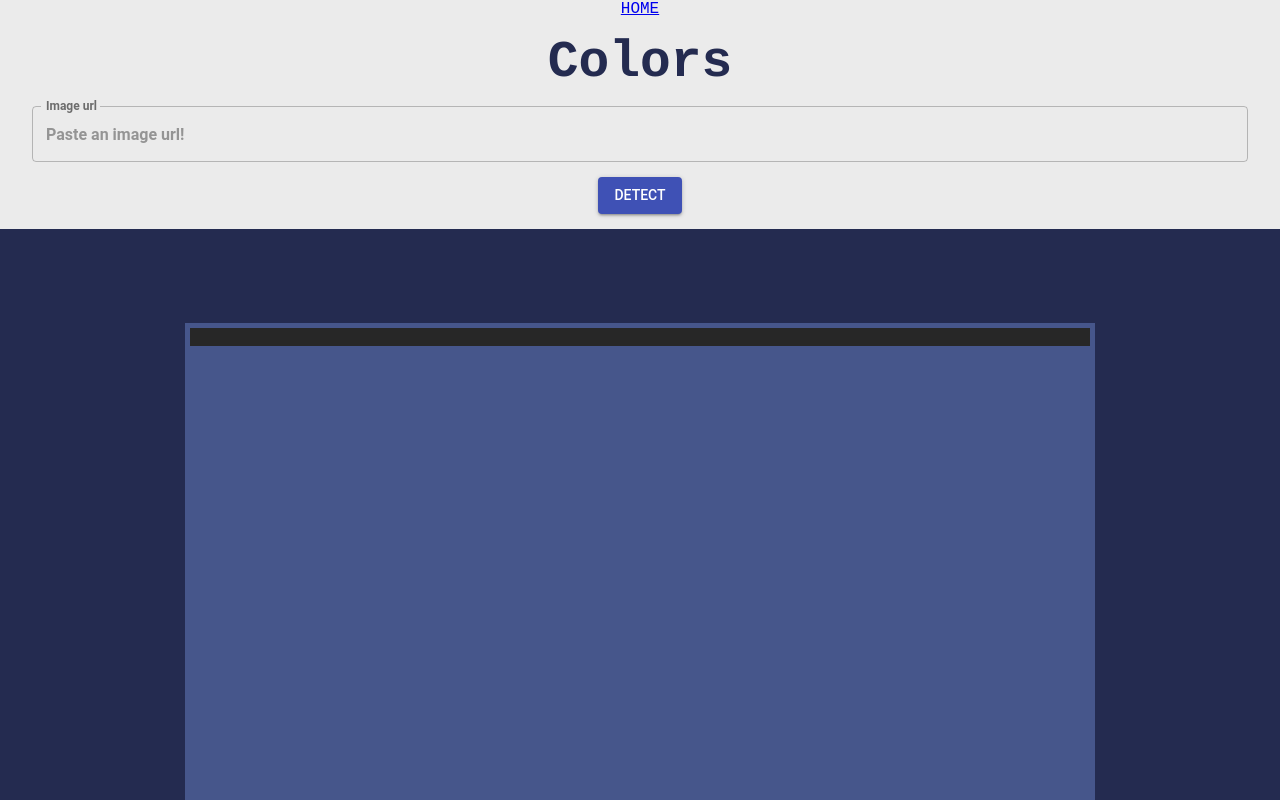
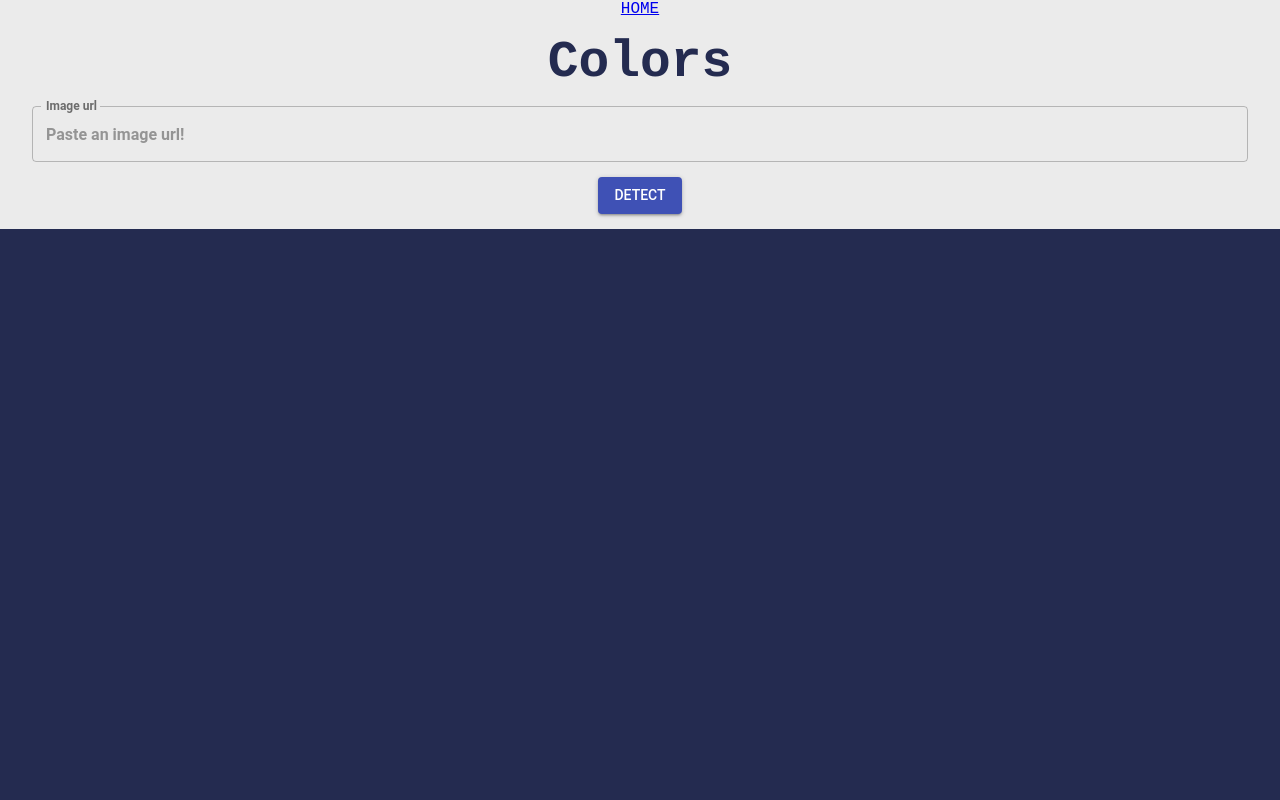
Before and after one commit to Luther0211/face-detection-project, a React (Create React App) app: page /colors in a window 1280 px wide. Shown: the top 800 px of the page. Built offline with nearby package versions, Linux system fonts and the light colour scheme; what clarifai would draw is missing.

Commit message:
Updated the Results component

```diff
--- a/src/Elements/Results/Results.js
+++ b/src/Elements/Results/Results.js
@@ -2,8 +2,8 @@ import React from 'react'
 import "./Results.css"
 
 export default (props) => {
-    return (
-        <div className="results">
+    let result =
+        <div className="results" style={{visibility: "hidden"}}>
 
             <div className="result result-image">
 
@@ -20,5 +20,29 @@ export default (props) => {
             </div>
 
         </div>
+
+    if(props.imageUrl) {
+        result =
+            <div className="results">
+
+                <div className="result result-image">
+
+                    <div className="image-div">
+                        <img id="DemographicsResults" src={props.imageUrl} alt="" />
+                        {props.boxes}
+                    </div>
+
+                </div>
+
+                <div className="result result-data" style={{height: `${props.fixedHeight}`}}>
+                    {props.DemographicsData}
+                    {props.ColorsData}
+                </div>
+
+            </div>
+    }
+
+    return (
+        <div>{result}</div>
     )
 }
```
